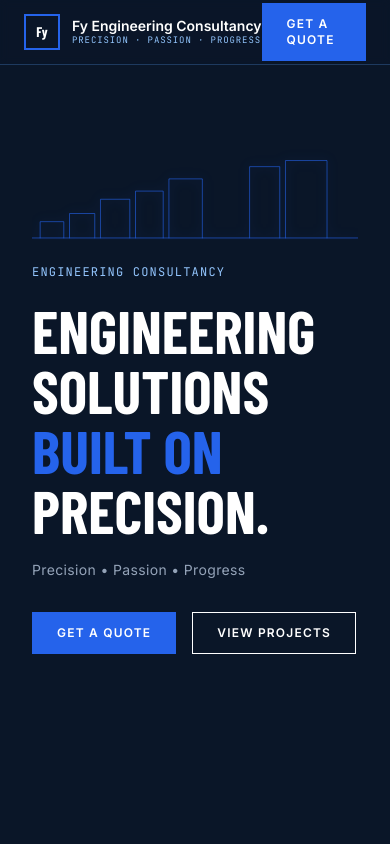
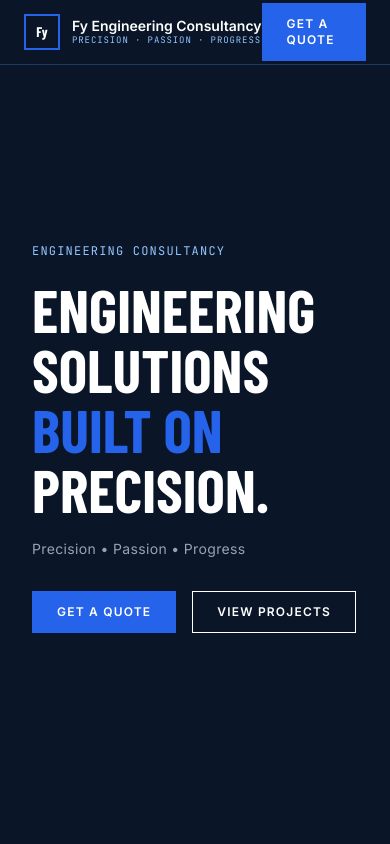
Before and after one commit to KeaneRain/fy-engv2, a React (Vite) app: page / in a window 390 px wide. Shown: the top 844 px of the page. Built offline with nearby package versions, Linux system fonts and the light colour scheme.

Commit message:
feat: two-layer layout — buildings as mobile background, remove ScrollProgress

```diff
--- a/src/App.tsx
+++ b/src/App.tsx
@@ -1,6 +1,5 @@
 import { SmoothScroll } from './components/SmoothScroll'
 import { SkylineCanvas } from './components/SkylineCanvas'
-import { ScrollProgress } from './components/ScrollProgress'
 import { Nav } from './components/ui/Nav'
 import { Hero } from './components/sections/Hero'
 import { Services } from './components/sections/Services'
@@ -13,7 +12,11 @@ export default function App() {
     <SmoothScroll>
       <div className="bg-navy-950 min-h-screen">
         <Nav />
-        <ScrollProgress />
+
+        {/* Mobile: buildings as fixed background layer */}
+        <div className="md:hidden fixed inset-0 opacity-[0.15] z-0 pointer-events-none">
+          <SkylineCanvas />
+        </div>
 
         <div className="flex">
           {/* Left: scrollable content (full width on mobile, half on desktop) */}
@@ -25,8 +28,8 @@ export default function App() {
             <Contact />
           </main>
 
-          {/* Right: sticky skyline (hidden on mobile) */}
-          <div className="hidden md:block md:w-1/2 relative">
+          {/* Desktop right panel: sticky skyline */}
+          <div className="hidden md:block md:w-1/2">
             <SkylineCanvas />
           </div>
         </div>
--- a/src/components/sections/Hero.tsx
+++ b/src/components/sections/Hero.tsx
@@ -3,26 +3,7 @@ import { Button } from '../ui/Button'
 
 export function Hero() {
   return (
-    <section id="home" className="min-h-screen flex flex-col md:flex-row md:items-center pt-20 pb-12 px-8 md:px-12">
-      {/* Mobile-only static skyline banner */}
-      <div className="md:hidden w-full h-40 mb-6 overflow-hidden flex-shrink-0">
-        <svg
-          viewBox="0 0 800 200"
-          className="w-full h-full"
-          aria-hidden="true"
-          preserveAspectRatio="xMidYMax meet"
-          style={{ filter: 'drop-shadow(0 0 6px rgba(37,99,235,0.4))' }}
-        >
-          <line x1="0" y1="195" x2="800" y2="195" stroke="#2563eb" strokeWidth="1.5" />
-          <path
-            d="M 20,195 L 20,155 L 78,155 L 78,195 M 92,195 L 92,135 L 154,135 L 154,195 M 168,195 L 168,100 L 240,100 L 240,195 M 254,195 L 254,80 L 322,80 L 322,195 M 336,195 L 336,50 L 418,50 L 418,195 M 534,195 L 534,20 L 608,20 L 608,195 M 622,195 L 622,5 L 724,5 L 724,195"
-            stroke="#2563eb"
-            strokeWidth="1.5"
-            fill="none"
-            strokeLinecap="round"
-          />
-        </svg>
-      </div>
+    <section id="home" className="min-h-screen flex items-center pt-20 pb-12 px-8 md:px-12">
       <div className="max-w-lg">
         <motion.p
           initial={{ opacity: 0, y: 12 }}
```
